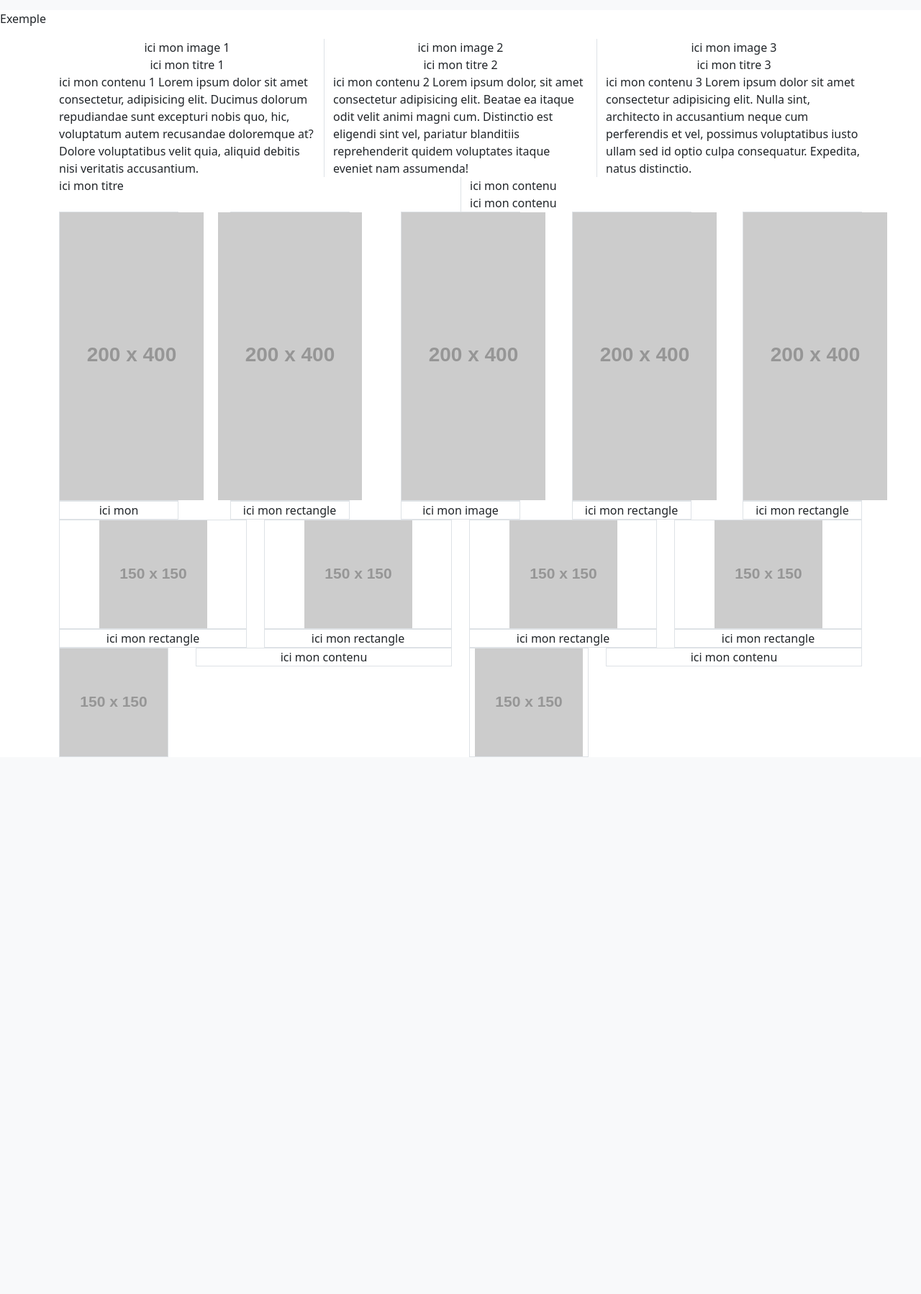
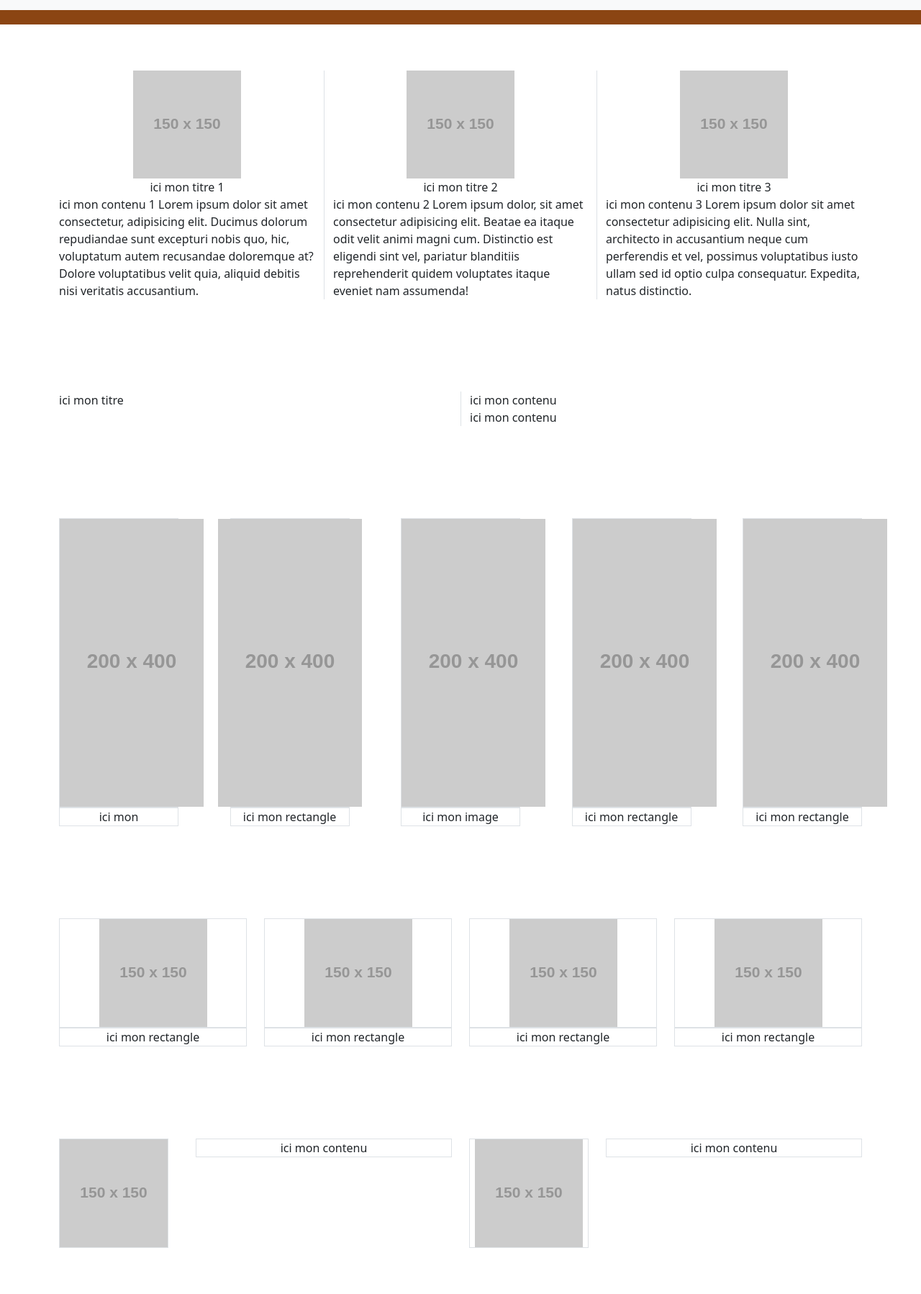
Before and after one commit to TheMaxium69/NRPrevention-SiteWeb, a PHP site: page / in a window 1280 px wide. Shown: the part 351-2149 px from the top of the page at 72% size. Before the commit the page ends 1403 px from the top, so only its background shows below. Run offline with PHP 8.4, Linux system fonts and the light colour scheme; grey boxes labelled with a size stand in for pictures from a placeholder-image service; some libraries are stand-ins or nearby versions.

Commit message:
Update index.php et index.css

```diff
--- a/css/index.css
+++ b/css/index.css
@@ -0,0 +1,15 @@
+body {
+    margin: 0;
+    padding: 0;
+}
+
+section {
+    padding: 5%;
+}
+
+
+.brown-bar {
+    background-color: #8B4513;
+    height: 20px;
+    width: 100%;
+}
--- a/index.php
+++ b/index.php
@@ -6,9 +6,7 @@ head($page); ?>
     <header> <?php navbar($page); ?> </header>
 
     <main>
-
-        <p>Exemple </p>
-
+        <div class="brown-bar"></div>
         <section id="SectionACF">
             <!-- ACCOMPAGNEMENT/COMPETENCES/FORMATION -->
             <div class="container"> <!-- container si je touche pas les bords pas de container si je touche les bords)
@@ -17,7 +15,7 @@ head($page); ?>
                 <div class="row"> <!-- ça aligne -->
                     <div class="col-lg-4"> <!-- On copie ça le nombre de fois ou on a besoin -->
                         <div class="d-flex justify-content-center">
-                            ici mon image 1
+                            <img src="https://placehold.co/150x150" height="150px" width="150px" alt="kc">
                         </div>
                         <div class="d-flex justify-content-center">
                             ici mon titre 1
@@ -28,7 +26,7 @@ head($page); ?>
                     </div>
                     <div class="col-lg-4 border-end border-start"> <!-- On copie ça le nombre de fois ou on a besoin -->
                         <div class=" d-flex justify-content-center">
-                            ici mon image 2
+                            <img src="https://placehold.co/150x150" height="150px" width="150px" alt="kc">
                         </div>
                         <div class="d-flex justify-content-center">
                             ici mon titre 2
@@ -39,7 +37,7 @@ head($page); ?>
                     </div>
                     <div class="col-lg-4"> <!-- On copie ça le nombre de fois ou on a besoin -->
                         <div class="d-flex justify-content-center">
-                            ici mon image 3
+                            <img src="https://placehold.co/150x150" height="150px" width="150px" alt="kc">
                         </div>
                         <div class="d-flex justify-content-center">
                             ici mon titre 3
```
